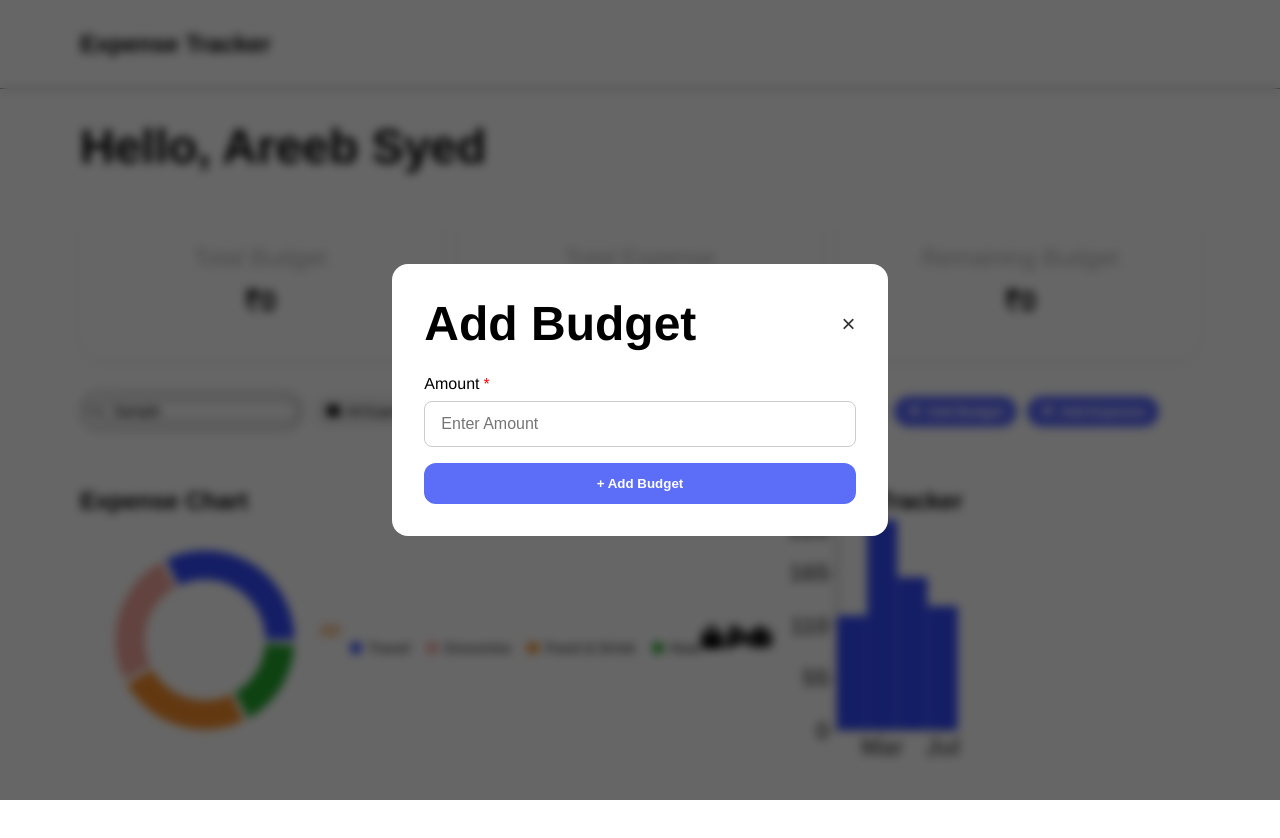
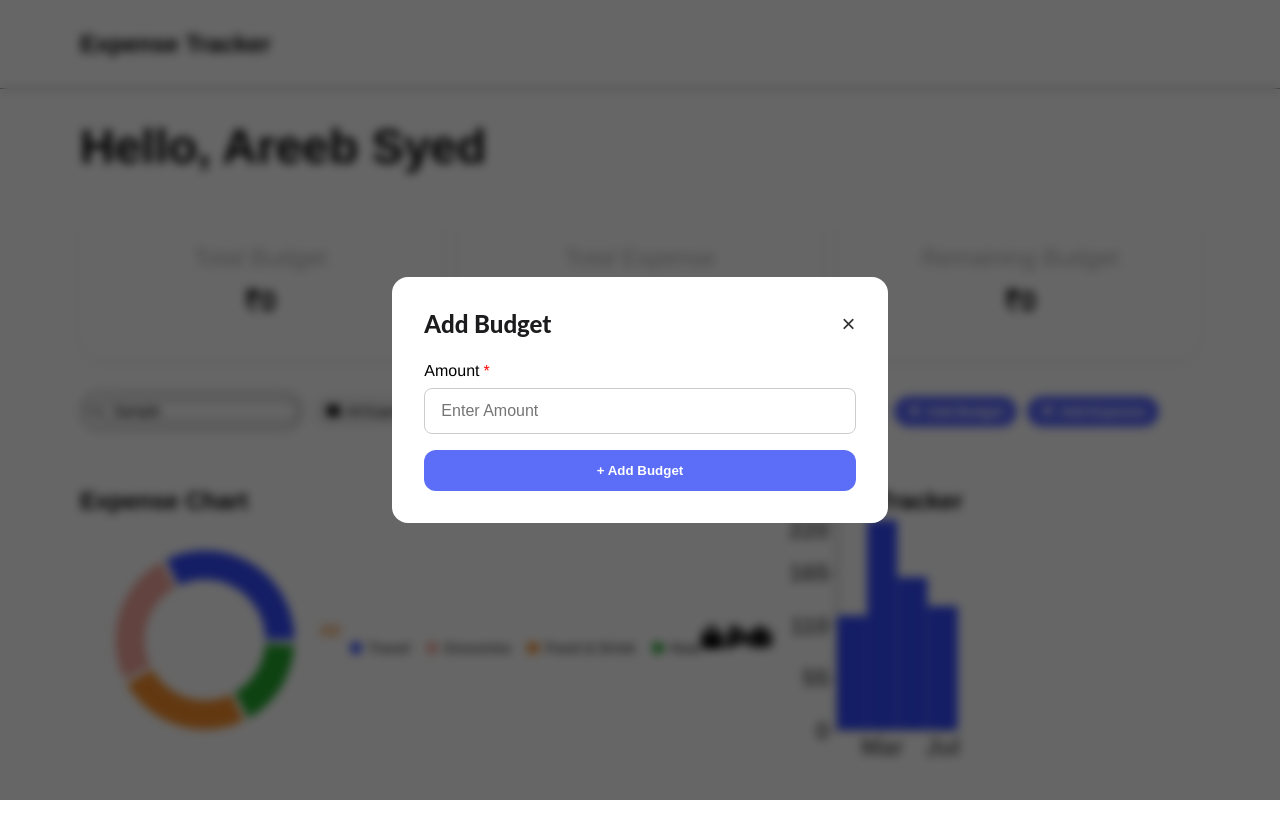
Before and after one commit to SyedA23/Expense-Tracker, a React (Vite) app: page / in a window 1280 px wide. Both pictures are taken after typing "Sample" into the empty fields and a click on the button "Add Budget". Shown: the top 838 px of the page. Built offline with nearby package versions, Linux system fonts and the light colour scheme.

Commit message:
Chnaged the styling of expense modal form

```diff
--- a/src/components/AddExpenseModal.css
+++ b/src/components/AddExpenseModal.css
@@ -27,6 +27,15 @@
   margin-bottom: 1rem;
 }
 
+.modal-header h2{
+  font-family: "Lato";
+  font-style: heavy;
+  font-size: 24px;
+  font-weight: 800;
+  color: #1C1C1E;
+
+}
+
 .close-button {
   font-size: 1.5rem;
   cursor: pointer;
@@ -48,11 +57,14 @@
 }
 
 .add-expense-btn {
-  background-color: #007bff;
-  color: white;
+  background-color: #5C6AFF;
+  color: #fff;
+  font-family: "Arimo";
+  font-weight: 700;
+  text-align: left;
   padding: 10px 1rem;
   border: none;
-  border-radius: 4px;
+  border-radius: 12px;
   cursor: pointer;
   width: 100%;
   margin-top: 1rem;
@@ -66,7 +78,7 @@
 .open-modal-button {
   padding: 10px 20px;
   background-color: #28a745;
-  color: white;
+  color: #ffffff;
   border: none;
   border-radius: 6px;
   cursor: pointer;
```
